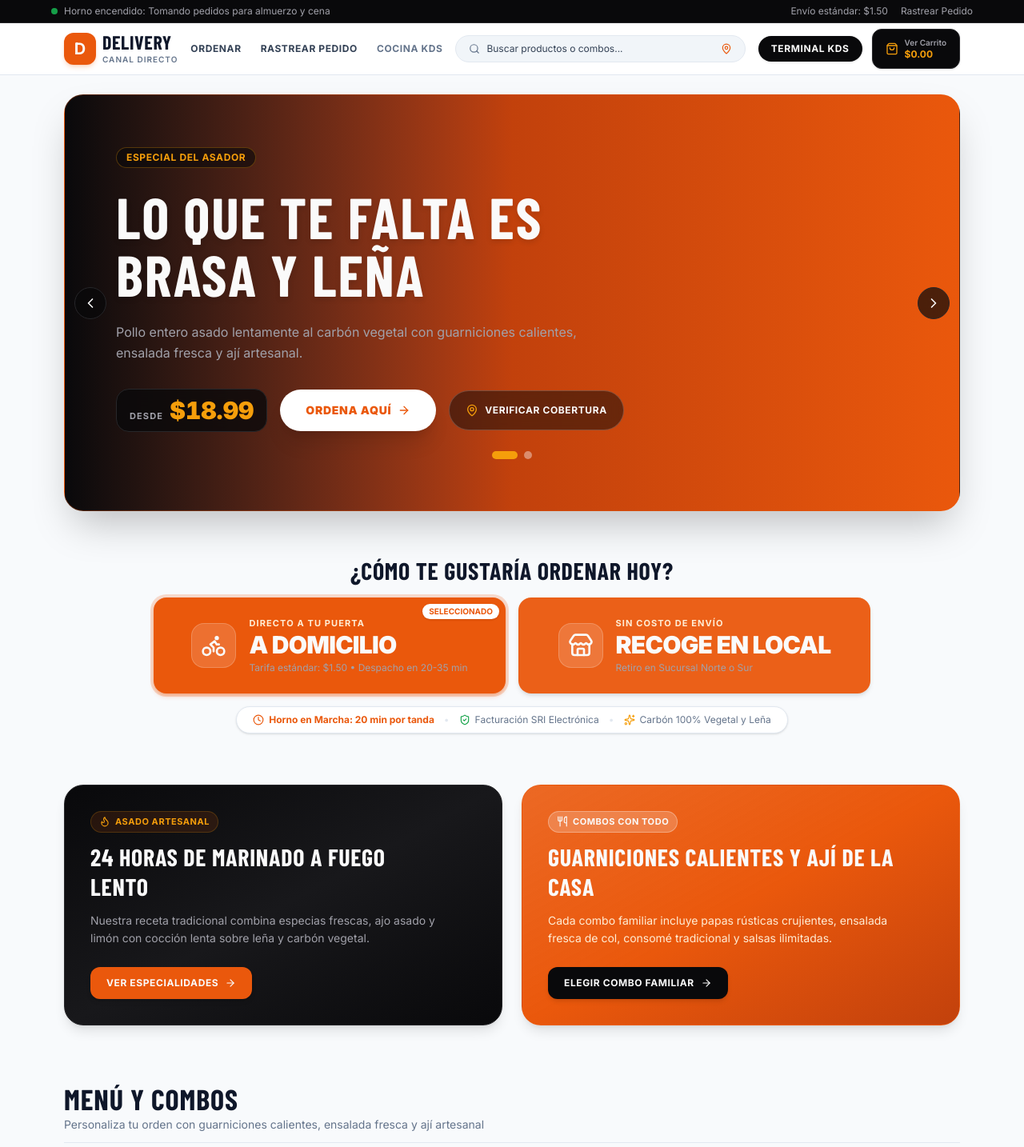
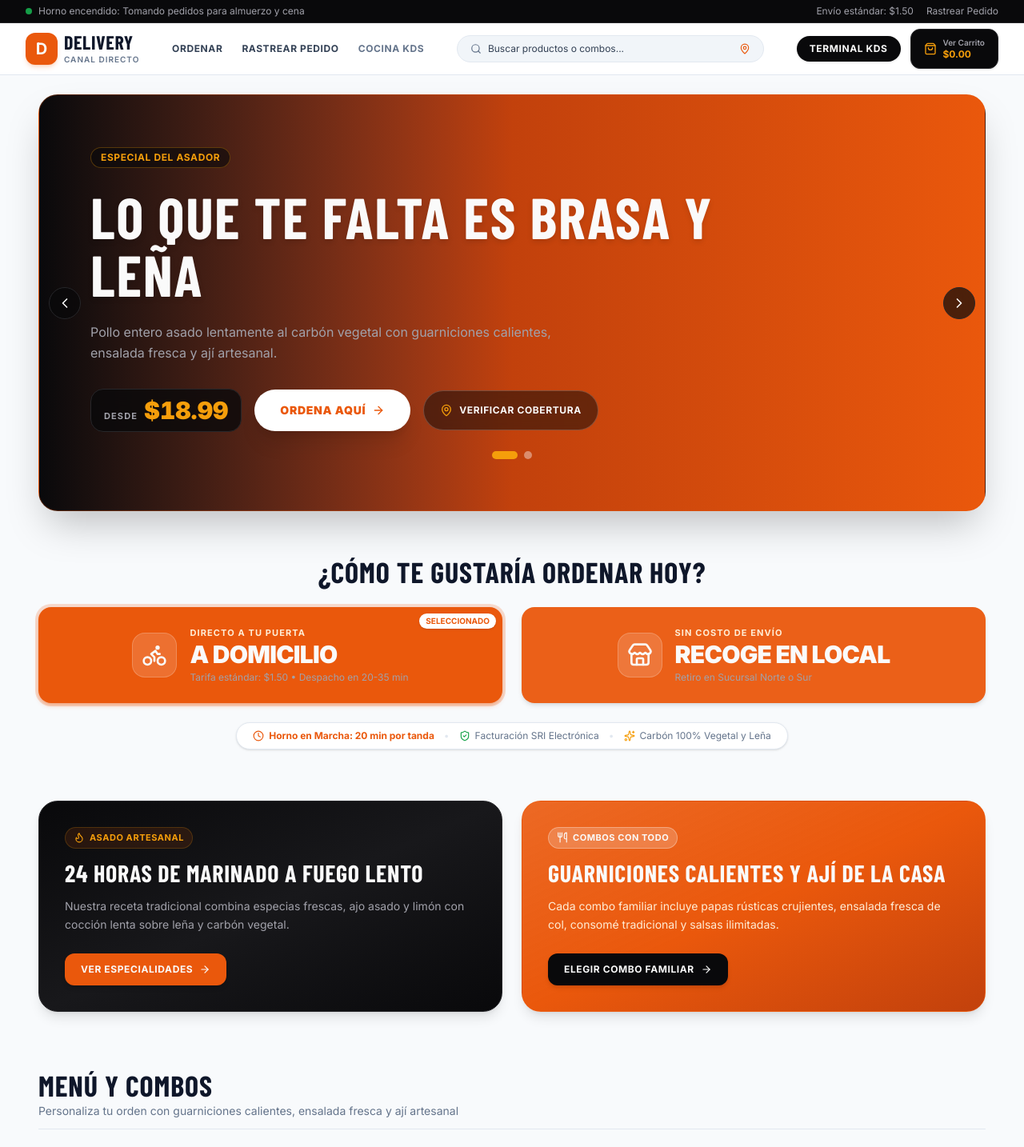
Before and after one commit to JorgeDoicela/delivery-platform, a Next.js app in the folder frontend/: page / in a window 1280 px wide. Shown: the top 1434 px of the page at 80% size. Built offline with nearby package versions, Linux system fonts and the light colour scheme; no server answers; a web font is replaced by a local one.

Commit message:
style(frontend): eliminar restricciones max-w artificiales para usar todo el ancho horizontal

```diff
--- a/frontend/src/app/(storefront)/checkout/page.tsx
+++ b/frontend/src/app/(storefront)/checkout/page.tsx
@@ -7,7 +7,7 @@ export const metadata = {
 
 export default function CheckoutPage() {
   return (
-    <div className="max-w-6xl mx-auto space-y-6">
+    <div className="w-full space-y-6">
       <div className="border-b border-surface-border pb-4">
         <h1 className="text-2xl font-black text-text-strong tracking-tight">
           Finalizar Pedido
--- a/frontend/src/app/(storefront)/layout.tsx
+++ b/frontend/src/app/(storefront)/layout.tsx
@@ -9,9 +9,9 @@ export default function StorefrontLayout({
 }) {
   return (
     <div className="flex flex-col min-h-screen bg-surface-canvas">
-      {/* Top Bar Operativa */}
-      <div className="bg-surface-dark text-text-inverse-muted text-xs py-1.5 px-4 border-b border-surface-dark-border">
-        <div className="max-w-6xl mx-auto flex justify-between items-center">
+      {/* Top Bar Operativa (Ancho Completo) */}
+      <div className="bg-surface-dark text-text-inverse-muted text-xs py-1.5 px-4 sm:px-8 border-b border-surface-dark-border">
+        <div className="w-full flex justify-between items-center">
           <div className="flex items-center gap-2">
             <span className="w-2 h-2 rounded-full bg-status-success animate-pulse"></span>
             <span>Horno encendido: Tomando pedidos para almuerzo y cena</span>
@@ -25,9 +25,9 @@ export default function StorefrontLayout({
         </div>
       </div>
 
-      {/* Header Comercial */}
+      {/* Header Comercial (Ancho Completo) */}
       <header className="sticky top-0 z-40 bg-surface-card/90 backdrop-blur-md border-b border-surface-border">
-        <div className="max-w-6xl mx-auto px-4 h-16 flex items-center justify-between gap-4">
+        <div className="w-full px-4 sm:px-8 h-16 flex items-center justify-between gap-4">
           {/* Logo */}
           <Link href="/" className="flex items-center gap-2 group">
             <div className="w-10 h-10 rounded-xl bg-brand-primary flex items-center justify-center text-text-inverse-strong font-bold text-xl shadow-md shadow-brand-primary/20 group-hover:bg-brand-primary-hover transition-colors">
@@ -84,14 +84,14 @@ export default function StorefrontLayout({
         </div>
       </header>
 
-      {/* Contenido Principal */}
-      <main className="flex-1 max-w-6xl w-full mx-auto px-4 py-6">
+      {/* Contenido Principal (Ancho Completo) */}
+      <main className="flex-1 w-full px-4 sm:px-8 lg:px-12 py-6">
         {children}
       </main>
 
-      {/* Footer */}
+      {/* Footer (Ancho Completo) */}
       <footer className="bg-surface-dark text-text-inverse-muted text-xs border-t border-surface-dark-border mt-12 py-10">
-        <div className="max-w-6xl mx-auto px-4 grid grid-cols-1 md:grid-cols-3 gap-8">
+        <div className="w-full px-4 sm:px-8 lg:px-12 grid grid-cols-1 md:grid-cols-3 gap-8">
           <div>
             <div className="flex items-center gap-2 mb-3">
               <div className="w-7 h-7 rounded-lg bg-brand-primary flex items-center justify-center text-text-inverse-strong font-bold text-sm">
--- a/frontend/src/features/catalog/components/CatalogHero.tsx
+++ b/frontend/src/features/catalog/components/CatalogHero.tsx
@@ -65,7 +65,7 @@ export function CatalogHero() {
         <ChevronRight className="w-5 h-5" />
       </button>
 
-      <div className="relative z-10 max-w-2xl space-y-6">
+      <div className="relative z-10 max-w-4xl space-y-6">
         {/* Badge Superior */}
         <div className="inline-flex items-center gap-2 bg-surface-dark/60 text-brand-accent px-3 py-1 rounded-full text-xs font-bold uppercase tracking-wider backdrop-blur-md border border-brand-accent/30">
           <span>{slide.badge}</span>
--- a/frontend/src/features/catalog/components/CatalogSection.tsx
+++ b/frontend/src/features/catalog/components/CatalogSection.tsx
@@ -17,7 +17,7 @@ export function CatalogSection() {
             <div key={i} className="h-8 w-24 bg-surface-border animate-pulse rounded-lg" />
           ))}
         </div>
-        <div className="grid grid-cols-1 md:grid-cols-3 gap-6">
+        <div className="grid grid-cols-1 sm:grid-cols-2 lg:grid-cols-3 xl:grid-cols-4 gap-6">
           {[1, 2, 3].map((i) => (
             <div key={i} className="h-48 bg-surface-card border border-surface-border rounded-2xl p-5 animate-pulse space-y-4">
               <div className="h-4 w-16 bg-surface-card-hover rounded" />
@@ -81,8 +81,8 @@ export function CatalogSection() {
         })}
       </div>
 
-      {/* Grid de Productos */}
-      <div className="grid grid-cols-1 md:grid-cols-3 gap-6">
+      {/* Grid de Productos Adaptado a Ancho Completo */}
+      <div className="grid grid-cols-1 sm:grid-cols-2 lg:grid-cols-3 xl:grid-cols-4 gap-6">
         {filteredProducts.map((product) => (
           <ProductCard key={product.id} product={product} />
         ))}
--- a/frontend/src/features/catalog/components/OrderModeSelector.tsx
+++ b/frontend/src/features/catalog/components/OrderModeSelector.tsx
@@ -17,13 +17,13 @@ export function OrderModeSelector() {
   };
 
   return (
-    <section className="space-y-4 max-w-4xl mx-auto text-center pt-2">
-      <h2 className="text-2xl sm:text-3xl font-black uppercase tracking-wide text-text-strong">
+    <section className="space-y-6 w-full text-center pt-2">
+      <h2 className="text-2xl sm:text-4xl font-black uppercase tracking-wide text-text-strong">
         ¿Cómo te gustaría ordenar hoy?
       </h2>
 
-      {/* Grid de 2 Tarjetas Principales estilo KFC */}
-      <div className="grid grid-cols-1 sm:grid-cols-2 gap-4">
+      {/* Grid de 2 Tarjetas Principales estilo KFC (Ancho Completo) */}
+      <div className="grid grid-cols-1 md:grid-cols-2 gap-6 w-full">
         {/* Opción A Domicilio */}
         <button
           type="button"
--- a/frontend/src/features/catalog/components/PromotionalBanners.tsx
+++ b/frontend/src/features/catalog/components/PromotionalBanners.tsx
@@ -9,7 +9,7 @@ export function PromotionalBanners() {
     <section className="grid grid-cols-1 md:grid-cols-2 gap-6 pt-4">
       {/* Tarjeta Promocional 1: Artesanal y Brasa */}
       <div className="relative overflow-hidden rounded-3xl bg-gradient-to-br from-surface-dark via-surface-dark-card to-surface-dark border border-surface-dark-border p-8 flex flex-col justify-between text-text-inverse-strong shadow-lg min-h-[260px] group">
-        <div className="space-y-3 relative z-10 max-w-md">
+        <div className="space-y-3 relative z-10 max-w-xl">
           <div className="inline-flex items-center gap-1.5 bg-brand-primary-muted text-brand-accent px-2.5 py-1 rounded-full text-[11px] font-bold uppercase tracking-wider border border-brand-accent/20">
             <Flame className="w-3.5 h-3.5 text-brand-accent" />
             Asado Artesanal
@@ -35,7 +35,7 @@ export function PromotionalBanners() {
 
       {/* Tarjeta Promocional 2: Combos Familiares Completos */}
       <div className="relative overflow-hidden rounded-3xl bg-gradient-to-br from-brand-primary/90 via-brand-primary to-brand-primary-hover border border-brand-primary/40 p-8 flex flex-col justify-between text-text-inverse-strong shadow-lg min-h-[260px] group">
-        <div className="space-y-3 relative z-10 max-w-md">
+        <div className="space-y-3 relative z-10 max-w-xl">
           <div className="inline-flex items-center gap-1.5 bg-surface-card/20 text-text-inverse-strong px-2.5 py-1 rounded-full text-[11px] font-bold uppercase tracking-wider border border-surface-card/30">
             <Utensils className="w-3.5 h-3.5" />
             Combos con Todo
--- a/frontend/src/features/tracking/components/OrderTrackingView.tsx
+++ b/frontend/src/features/tracking/components/OrderTrackingView.tsx
@@ -62,7 +62,7 @@ export function OrderTrackingView({ orderId }: OrderTrackingViewProps) {
   }
 
   return (
-    <div className="max-w-3xl mx-auto px-4 py-8 space-y-6">
+    <div className="w-full space-y-6">
       <button
         onClick={() => router.push('/')}
         className="inline-flex items-center gap-2 text-xs text-text-muted hover:text-text-strong transition-colors"
@@ -71,7 +71,10 @@ export function OrderTrackingView({ orderId }: OrderTrackingViewProps) {
         Volver a la tienda
       </button>
 
-      {/* Cabecera del Pedido */}
+      {/* Grid de 2 Columnas para Ancho Completo */}
+      <div className="grid grid-cols-1 lg:grid-cols-12 gap-6 items-start">
+        {/* Columna Izquierda: Estado del Pedido + Mapa Vectorial */}
+        <div className="lg:col-span-7 space-y-6">
           <div className="bg-surface-card border border-surface-border rounded-2xl p-6 shadow-sm">
             <div className="flex flex-col sm:flex-row sm:items-center sm:justify-between gap-4 pb-4 border-b border-surface-border-subtle">
               <div>
@@ -119,9 +122,10 @@ export function OrderTrackingView({ orderId }: OrderTrackingViewProps) {
               driverLocation={driverLocation}
             />
           </div>
+        </div>
 
-      {/* Detalle de Productos */}
-      <div className="bg-surface-card border border-surface-border rounded-2xl p-6 shadow-sm">
+        {/* Columna Derecha: Detalle de Productos */}
+        <div className="lg:col-span-5 bg-surface-card border border-surface-border rounded-2xl p-6 shadow-sm">
           <h2 className="text-sm font-semibold text-text-strong uppercase tracking-wider mb-4 flex items-center gap-2">
             <Clock className="h-4 w-4 text-text-muted" />
             Resumen de Artículos
@@ -171,5 +175,6 @@ export function OrderTrackingView({ orderId }: OrderTrackingViewProps) {
           )}
         </div>
       </div>
+    </div>
   );
 }
```
Lines whose indentation alone changed are shown as unchanged.
